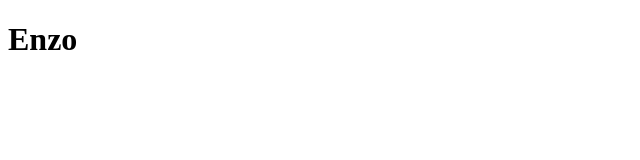
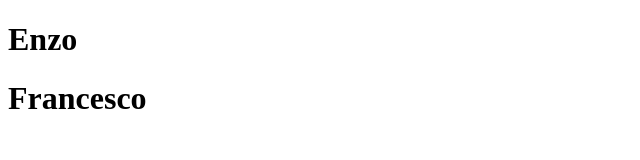
Before and after one commit to Fc18/Esercizio-07-02-2023, a plain HTML site: page index.html in a window 1280 px wide. Shown: the whole page, without its empty margins (0-640 px from the left). Drawn offline with Linux system fonts and the light colour scheme.

Commit message:
aggiunto Francesco

```diff
--- a/index.html
+++ b/index.html
@@ -9,5 +9,6 @@
 </head>
 <body>
     <h1>Enzo</h1>
+    <h1>Francesco</h1>
 </body>
 </html>
```
